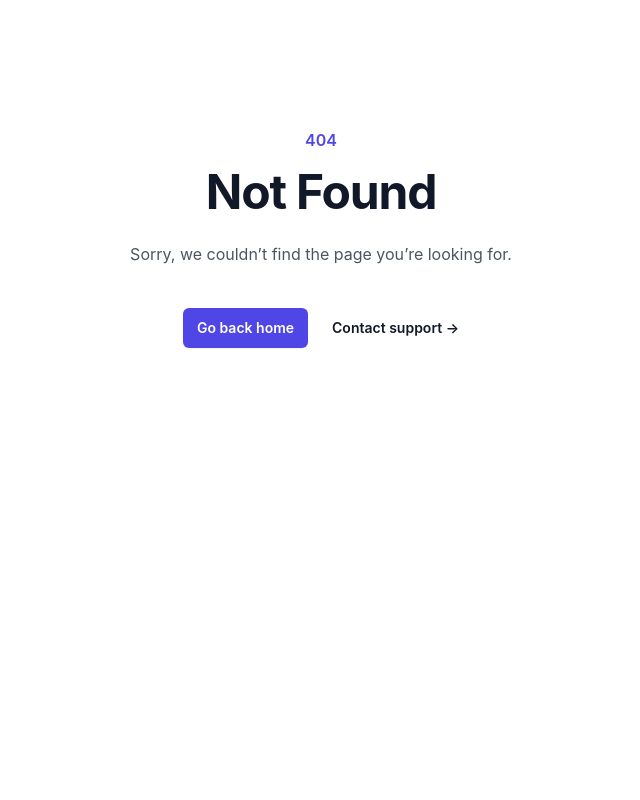
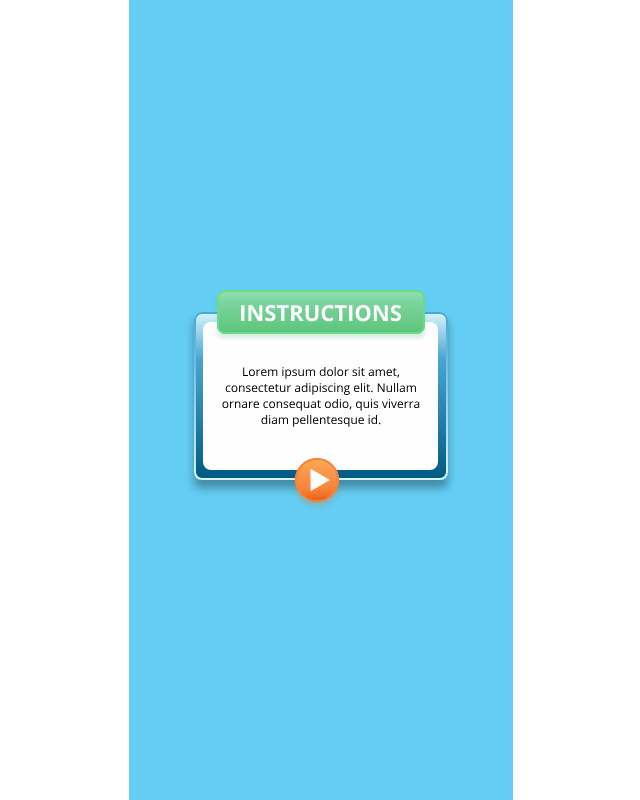
Before and after one commit to wahyufaturrizky/hitachi-quiz-game, a React (Create React App) app: page /instruction-page in a window 1280 px wide. Before the commit this address had no page. Shown: the whole page, without its empty margins (319-959 px from the left). Built offline with nearby package versions, Linux system fonts and the light colour scheme.

Commit message:
feat: instruction page

```diff
--- a/src/index.tsx
+++ b/src/index.tsx
@@ -6,6 +6,7 @@ import App from "./App";
 import reportWebVitals from "./reportWebVitals";
 import ErrorPage from "./pages/error-page";
 import HomeScreen from "./pages/home-screen-page";
+import InstructionScreen from "./pages/instruction-page";
 
 const router = createBrowserRouter([
   {
@@ -16,6 +17,12 @@ const router = createBrowserRouter([
       {
         path: "/",
         element: <HomeScreen />,
+        errorElement: <ErrorPage />,
+      },
+      {
+        path: "/instruction-page",
+        element: <InstructionScreen />,
+        errorElement: <ErrorPage />,
       },
     ],
   },
--- a/src/pages/home-screen-page.tsx
+++ b/src/pages/home-screen-page.tsx
@@ -1,14 +1,20 @@
 import playButtonImg from "../assets/play-button.svg";
 import homeScreenImg from "../assets/home-screen-img.svg";
 import liveScoreBoard from "../assets/live-scoreboard-button.svg";
+import { useNavigate } from "react-router-dom";
 
 const HomeScreen = () => {
+  const navigate = useNavigate();
   return (
     <div className="sm:mx-auto sm:w-full sm:max-w-sm min-h-screen bg-regal-blue">
       <div className="flex flex-col">
         <img src={homeScreenImg} alt="" />
         <div className="flex flex-col -mt-40">
-          <img src={playButtonImg} alt="" />
+          <img
+            onClick={() => navigate("/instruction-page")}
+            src={playButtonImg}
+            alt=""
+          />
           <img src={liveScoreBoard} alt="" />
         </div>
       </div>
--- /dev/null
+++ b/src/pages/instruction-page.tsx
@@ -0,0 +1,13 @@
+import instructionModalImg from "../assets/instruction-modal.svg";
+
+const InstructionScreen = () => {
+  return (
+    <div className="sm:mx-auto sm:w-full sm:max-w-sm min-h-screen bg-regal-blue">
+      <div className="min-h-screen flex justify-center items-center">
+        <img src={instructionModalImg} alt="" />
+      </div>
+    </div>
+  );
+};
+
+export default InstructionScreen;
```
Also changed, not shown: src/assets/instruction-modal.svg (added).
